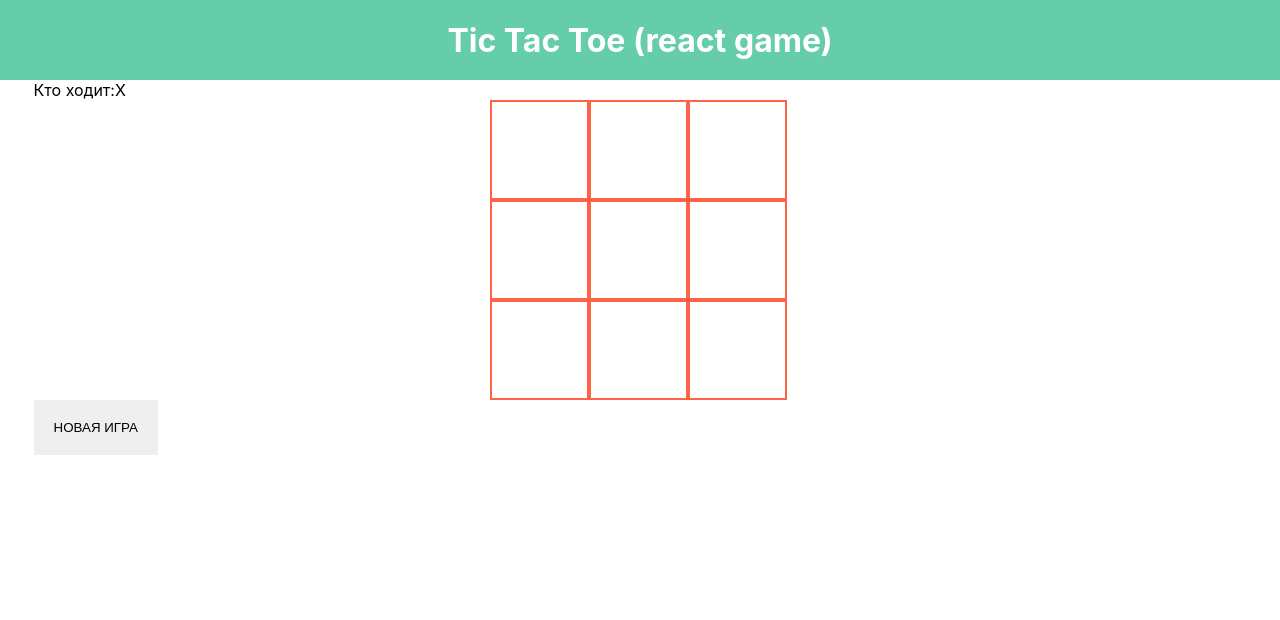
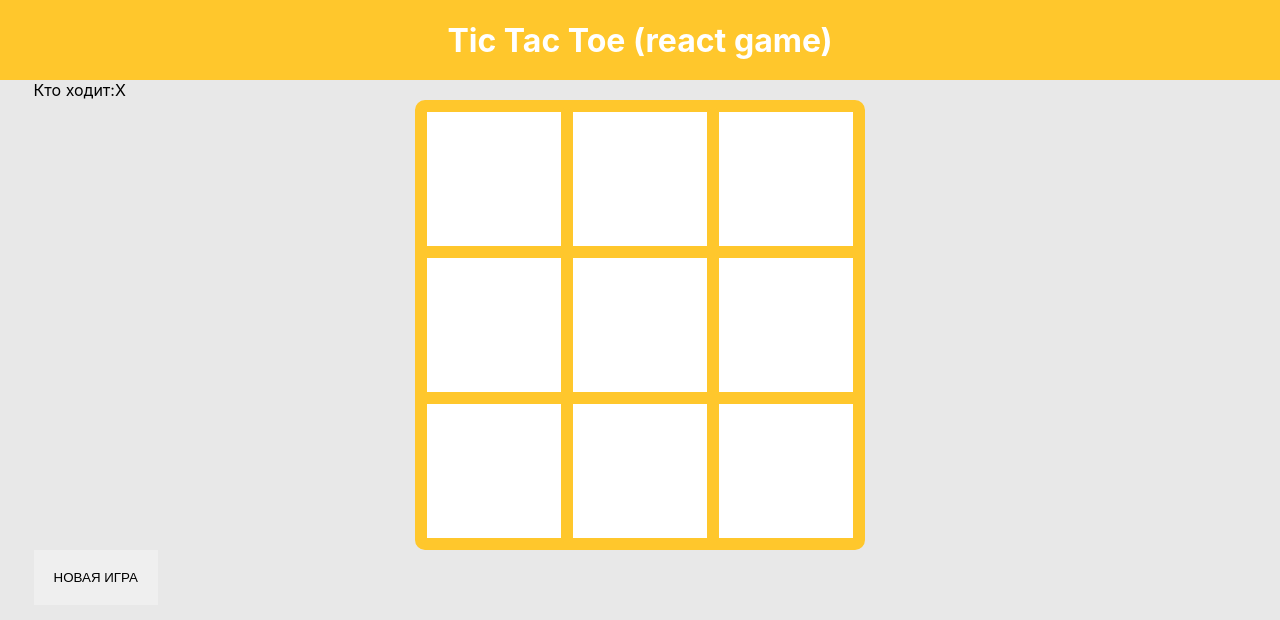
Before and after one commit to Ausenteer/tic-tac-toe-react, a React (Create React App) app: page / in a window 1280 px wide. Shown: the top 620 px of the page. Built offline with nearby package versions, Linux system fonts and the light colour scheme.

Commit message:
add grid for board game && fix other css

```diff
--- a/src/App.tsx
+++ b/src/App.tsx
@@ -5,23 +5,13 @@ import GlobalStyle from './assets/GlobalStyle';
 import './App.css';
 import Container from './assets/Container';
 import AppHeader from './components/AppHeader';
-import BoardWrapper from './assets/BoardWrapper';
-import Square from './assets/Square';
 import Button from './assets/Button';
-import { setSymbol, startNewGame } from './store/gameSlice';
+import { startNewGame } from './store/gameSlice';
+import BoardGame from './components/BoardGame';
 
 const App:React.FC = () => {
-  const { board, currentMove, winner } = useAppSelector(gameSelector);
+  const { currentMove, winner } = useAppSelector(gameSelector);
   const dispatch = useAppDispatch();
-  const handleSetSymbol = (rowId: number, index: number) => {
-    if (!winner) {
-      dispatch(setSymbol({ row: rowId, col: index }));
-    }
-  };
-  const boardGame = board.map((row, rowIndex) => row.map((value, colIndex) => (
-    // eslint-disable-next-line jsx-a11y/click-events-have-key-events
-    <Square tabIndex={0} role="button" onClick={() => handleSetSymbol(rowIndex, colIndex)}>{value}</Square>
-  )));
   const result = winner ? `Победили ${winner}` : null;
   return (
     <>
@@ -32,9 +22,7 @@ const App:React.FC = () => {
           Кто ходит:
           {currentMove}
         </p>
-        <BoardWrapper>
-          {boardGame}
-        </BoardWrapper>
+        <BoardGame />
         <Button role="button" onClick={() => dispatch(startNewGame())}>НОВАЯ ИГРА</Button>
         {result}
       </Container>
--- a/src/assets/BoardWrapper.ts
+++ b/src/assets/BoardWrapper.ts
@@ -1,11 +1,16 @@
 import styled from 'styled-components/macro';
+import { mainColor } from './variables';
 
 const BoardWrapper = styled.div`
-  display: flex;
-  flex-direction: row;
-  flex-wrap: wrap;
-  width: 300px;
-  margin: auto;
+  width: 450px;
+  height: 450px;
+  margin: 0 auto;
+  background-color: ${mainColor};
+  color: #000;
+  border: 6px solid ${mainColor};
+  border-radius: 10px;
+  display: grid;
+  grid-template: repeat(3,1fr)/repeat(3,1fr);
 `;
 
 export default BoardWrapper;
--- a/src/assets/GlobalStyle.ts
+++ b/src/assets/GlobalStyle.ts
@@ -1,4 +1,5 @@
 import { createGlobalStyle } from 'styled-components';
+import { secondaryColor } from './variables';
 
 const GlobalStyle = createGlobalStyle`
   * {
@@ -18,6 +19,7 @@ const GlobalStyle = createGlobalStyle`
     box-sizing: border-box;
     overflow-y: scroll;
     margin: 0;
+    background-color: ${secondaryColor};
   }
 
   a {
--- a/src/assets/Header.ts
+++ b/src/assets/Header.ts
@@ -1,7 +1,7 @@
 import styled from 'styled-components/macro';
 
 const Header = styled.header`
-  background-color: #66CDAA;
+  background-color: #ffc72c;
   min-height: 10vh;
   display: flex;
   flex-direction: column;
--- a/src/assets/Square.ts
+++ b/src/assets/Square.ts
@@ -1,11 +1,16 @@
 import styled from 'styled-components/macro';
 
 const Square = styled.div`
-  width: 33%;
-  height: 100px;
-  border: 2px solid tomato;
-  padding: 20px;
+  border: 4px solid #ffc72c;
   cursor: pointer;
+  background-color: #fff;
+  border-radius: 2px;
+  font-weight: 700;
+  font-size: 30px;
+  display: flex;
+  justify-content: center;
+  align-items: center;
+  margin: 2px;
 `;
 
 export default Square;
--- /dev/null
+++ b/src/assets/variables.ts
@@ -0,0 +1,3 @@
+export const mainColor: string = '#ffc72c';
+
+export const secondaryColor: string = '#E8E8E8';
--- /dev/null
+++ b/src/components/BoardGame.tsx
@@ -0,0 +1,27 @@
+import React from 'react';
+import { useAppDispatch, useAppSelector } from '../hooks/useReduxStore';
+import gameSelector from '../store/selectors/gameSelector';
+import BoardWrapper from '../assets/BoardWrapper';
+import Square from '../assets/Square';
+import { setSymbol } from '../store/gameSlice';
+
+const BoardGame:React.FC = () => {
+  const { board, winner } = useAppSelector(gameSelector);
+  const dispatch = useAppDispatch();
+  const handleSetSymbol = (rowId: number, index: number) => {
+    if (!winner) {
+      dispatch(setSymbol({ row: rowId, col: index }));
+    }
+  };
+  const boardGame = board.map((row, rowIndex) => row.map((value, colIndex) => (
+    // eslint-disable-next-line jsx-a11y/click-events-have-key-events
+    <Square tabIndex={0} role="button" onClick={() => handleSetSymbol(rowIndex, colIndex)}>{value}</Square>
+  )));
+  return (
+    <BoardWrapper>
+      {boardGame}
+    </BoardWrapper>
+  );
+};
+
+export default BoardGame;
```
